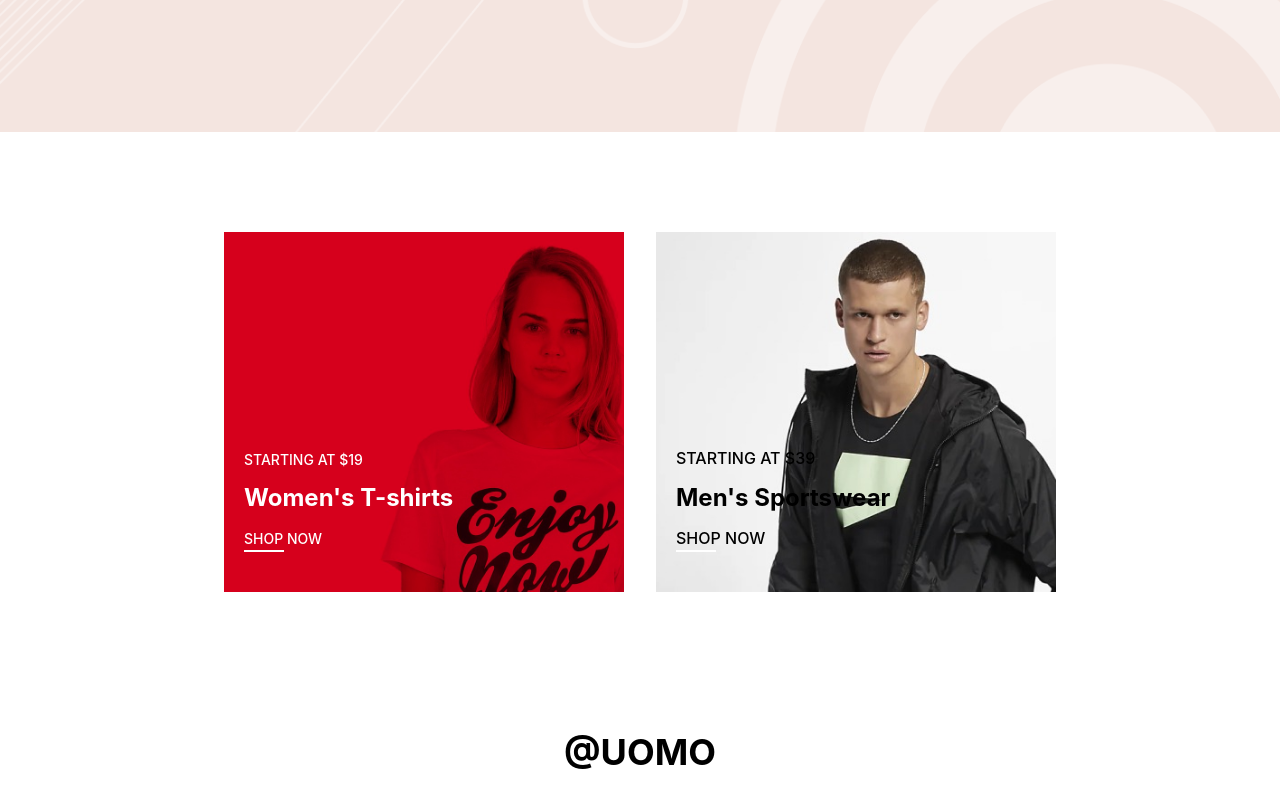
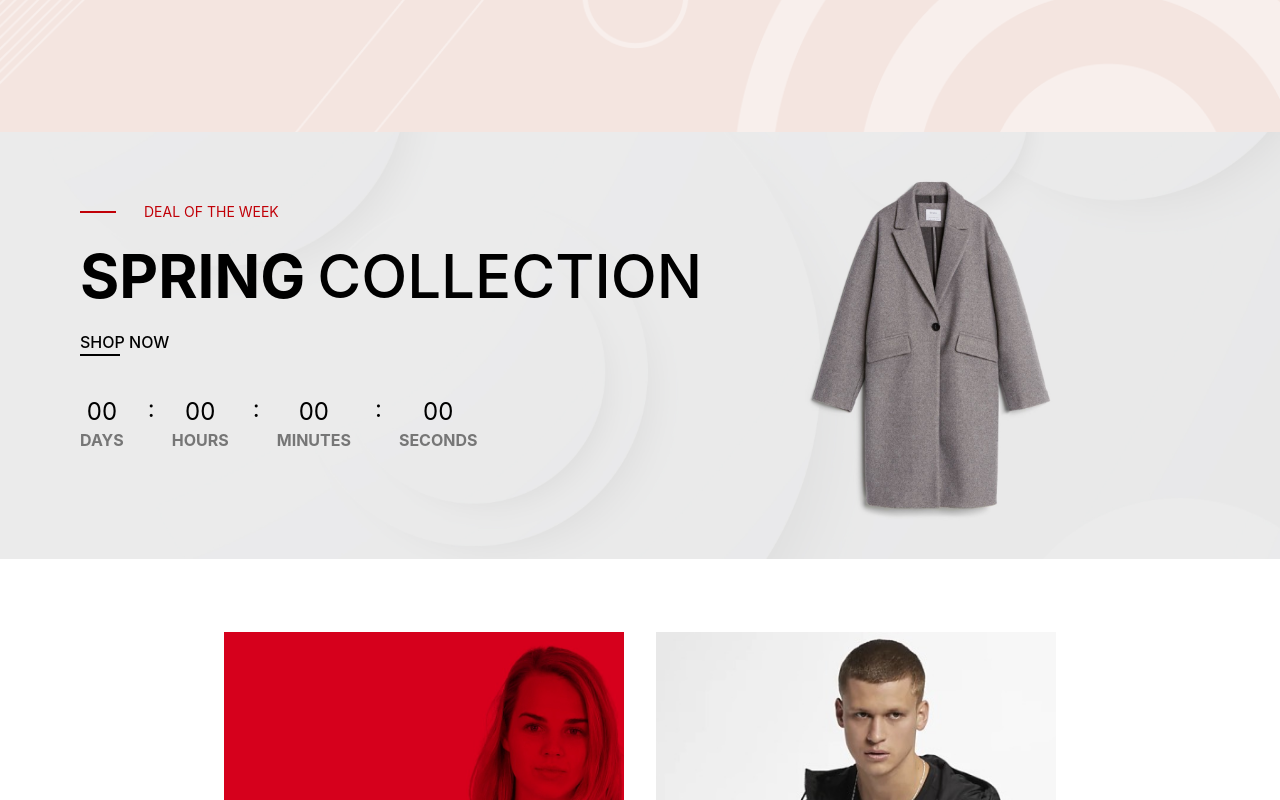
Before and after one commit to Saniya-Shekh/E-Commerce, a React (Vite) app: page / in a window 1280 px wide. Shown: the part 740-1540 px from the top of the page. Built offline with nearby package versions, Linux system fonts and the light colour scheme.

Commit message:
Changes something here

```diff
--- a/src/Components/Navbar.jsx
+++ b/src/Components/Navbar.jsx
@@ -1,5 +1,4 @@
-import { Heart, ShoppingCart, UserPen, UserShield } from "lucide-react";
-import React from "react";
+import { Heart, ShoppingCart, UserPen } from "lucide-react";
 import { Link } from "react-router-dom";
 
 const Navbar = () => {
@@ -21,7 +20,7 @@ const Navbar = () => {
                 <li>About</li>
                 </Link>
                 <Link>
-                <li>Contact Us</li>
+                <li>Contact</li>
                 </Link>
             </ul>
         </div>
--- a/src/Pages/Home.jsx
+++ b/src/Pages/Home.jsx
@@ -1,10 +1,9 @@
 import { Headset, Luggage, ShieldCheck } from "lucide-react";
-import React from "react";
+
 import { Link } from "react-router-dom";
 
 const Home = () => {
   let images = [
-    ,
     {
       imagePath: "src/assets/img13.jpg",
     },
@@ -68,7 +67,52 @@ const Home = () => {
 
       {/*  */}
       <section>
+        <div className="bg-[#ebebeb] h-100 w-full relative">
+          <div className="absolute bottom-20 left-20">
+            <div className="text-red-700 text-sm flex items-center gap-7 mb-6">
+              <div className="bg-red-700 h-0.5 w-9"></div>
+              DEAL OF THE WEEK
+            </div>
+            <div className="flex gap-3 mb-6">
+              <span className="font-bold text-6xl">SPRING</span>
+              <span className="font-medium text-6xl">COLLECTION</span>
+            </div>
+            <Link className="font-medium">SHOP NOW</Link>
+            <div className="h-0.5 w-10 bg-black"></div>
 
+            <div className="flex gap-6 items-center relative mt-10">
+              <div>
+                <h1 className="text-center font-stretch-50% text-2xl">00</h1>
+                <p className="font-bold text-[#767676]">DAYS</p>
+              </div>
+              <div className="">
+                <div className="text-2xl absolute top-[-3px]">:</div>
+              </div>
+              <div>
+                <h1 className="text-center font-stretch-50% text-2xl">00</h1>
+                <p className="font-bold text-[#767676]">HOURS</p>
+              </div>
+              <div className="">
+                <div className="text-2xl absolute top-[-3px]">:</div>
+              </div>
+              <div>
+                <h1 className="text-center font-stretch-50% text-2xl">00</h1>
+                <p className="font-bold text-[#767676]">MINUTES</p>
+              </div>
+              <div className="">
+                <div className="text-2xl absolute top-[-3px]">:</div>
+              </div>
+              <div>
+                <h1 className="text-center font-stretch-50% text-2xl">00</h1>
+                <p className="font-bold text-[#767676]">SECONDS</p>
+              </div>
+            </div>
+          </div>
+
+          <div className="">
+            <img src="/public/image_13.jpg" alt="" className="" />
+          </div>
+        </div>
       </section>
 
       {/*  */}
@@ -94,7 +138,6 @@ const Home = () => {
               <Link className="font-medium">SHOP NOW</Link>
               <div className="bg-white h-0.5 w-10"></div>
             </div>
-
           </div>
         </div>
       </section>
@@ -102,7 +145,6 @@ const Home = () => {
       {/*  */}
       <section>
         <h2 className="text-4xl text-center font-bold py-10">@UOMO</h2>
-
         <div className="px-30">
           <div className="flex flex-wrap items-center justify-center gap-2">
             {images.map((img) => {
```
Also changed, not shown: public/image_13.jpg (added). Lines whose indentation alone changed are shown as unchanged.
